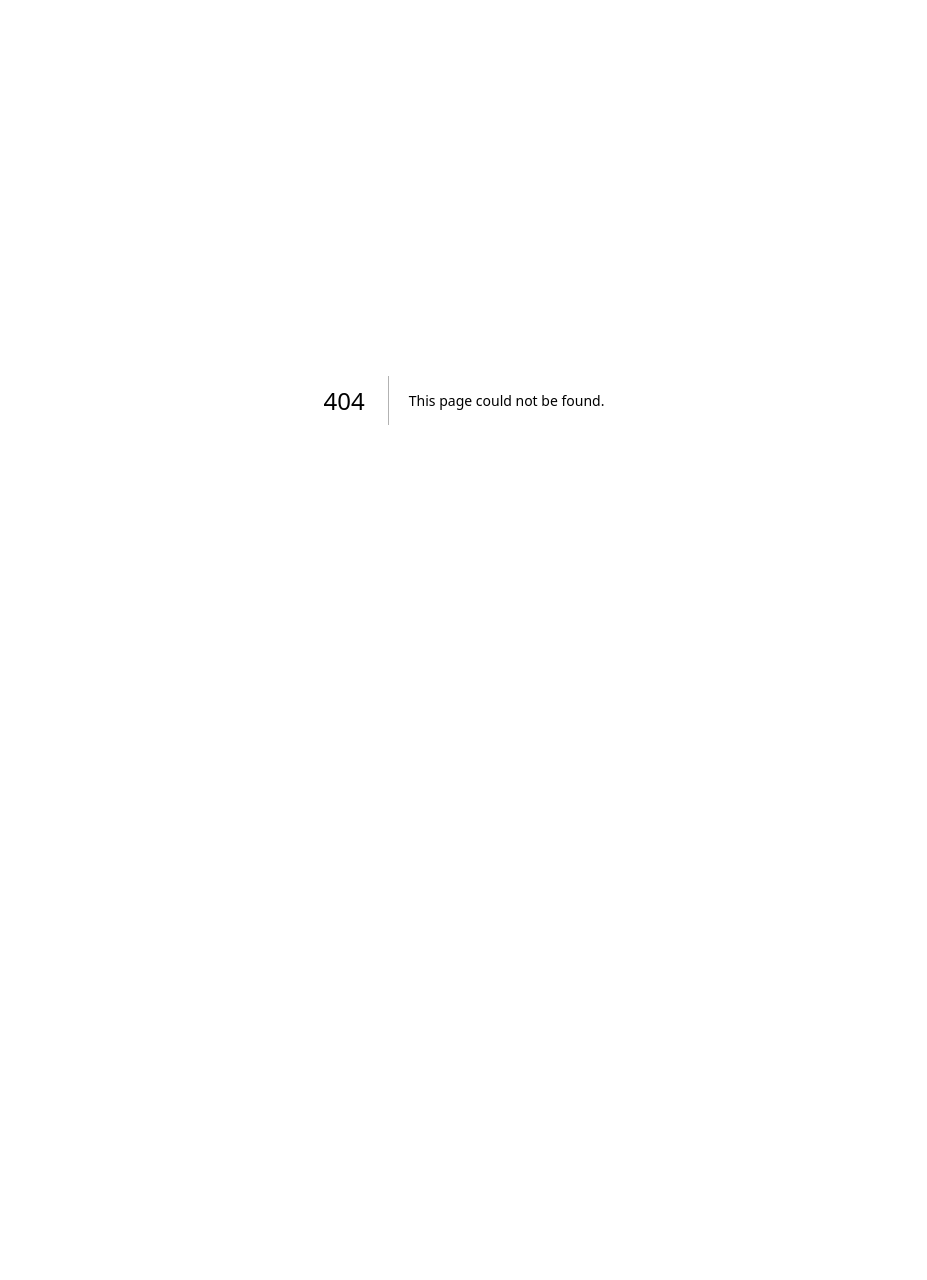
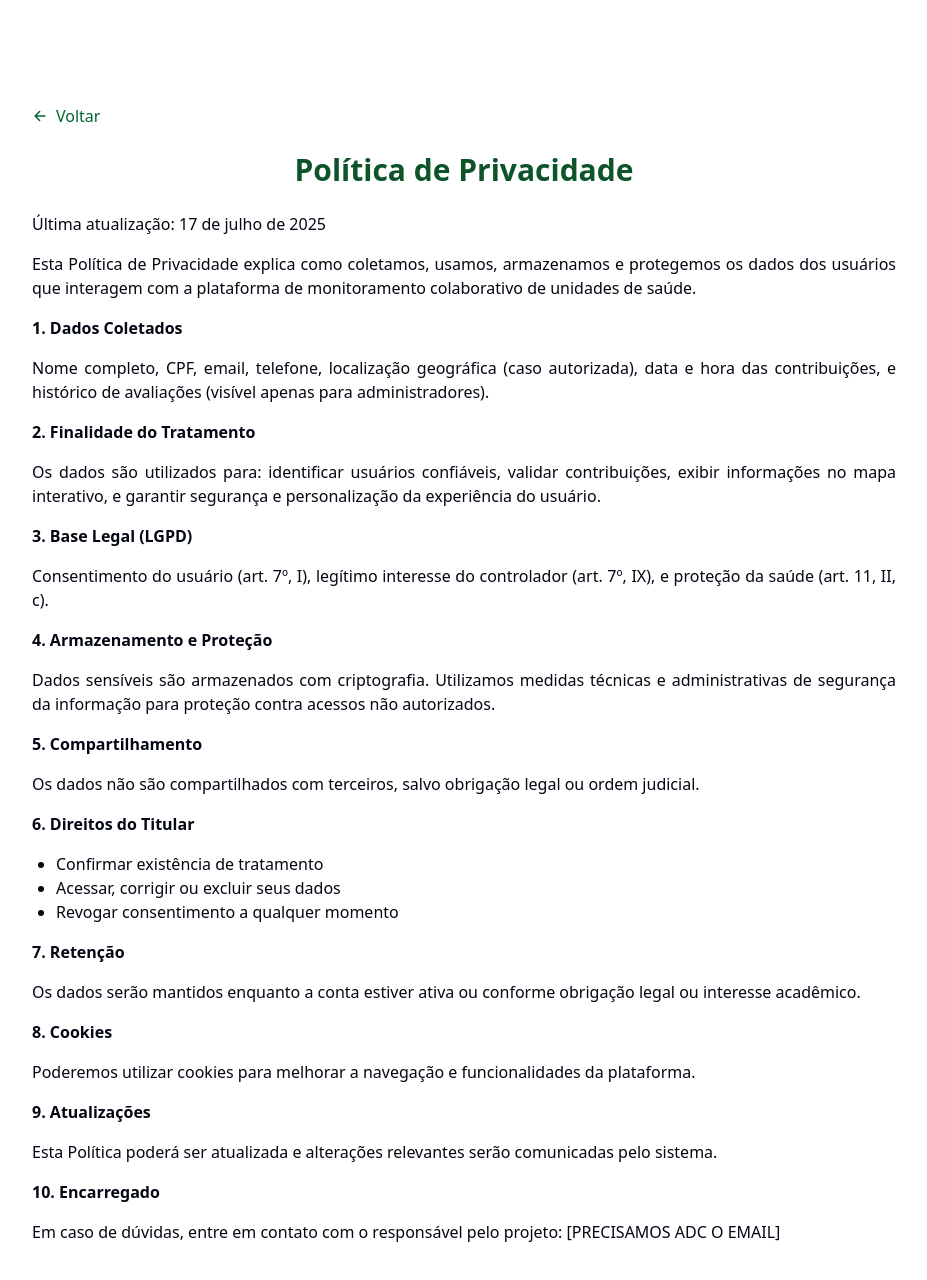
Before and after one commit to N1nh4/frontend-lab-web, a Next.js app: page /politica-de-privacidade in a window 1280 px wide. Before the commit this address had no page. Shown: the top 1280 px of the page, without its empty margins (176-1103 px from the left). Before the commit the page ends 800 px from the top, so only its background shows below. Built offline with nearby package versions, Linux system fonts and the light colour scheme.

Commit message:
feat: implementa página de Politica de Privacidade com layout e estilos finalizados.

```diff
--- /dev/null
+++ b/src/app/(paginas)/(public)/politica-de-privacidade/page.tsx
@@ -0,0 +1,83 @@
+'use client';
+import { useRouter } from 'next/navigation';
+import { IoArrowBack } from 'react-icons/io5';
+
+export default function PoliticaDePrivacidade() {
+  const router = useRouter();
+
+  return (
+    <div className="max-w-4xl mx-auto py-10 px-4 text-justify">
+      <button
+        onClick={() => router.back()}
+        className="flex items-center text-green-800 mb-6 hover:underline"
+      >
+        <IoArrowBack className="mr-2" /> Voltar
+      </button>
+
+      <h1 className="text-3xl font-bold mb-6 text-center text-green-900">Política de Privacidade</h1>
+
+      <p className="mb-4">Última atualização: 17 de julho de 2025</p>
+
+      <p className="mb-4">
+        Esta Política de Privacidade explica como coletamos, usamos, armazenamos e protegemos os dados dos usuários
+        que interagem com a plataforma de monitoramento colaborativo de unidades de saúde.
+      </p>
+
+      <p className="mb-4 font-semibold">1. Dados Coletados</p>
+      <p className="mb-4">
+        Nome completo, CPF, email, telefone, localização geográfica (caso autorizada), data e hora das contribuições,
+        e histórico de avaliações (visível apenas para administradores).
+      </p>
+
+      <p className="mb-4 font-semibold">2. Finalidade do Tratamento</p>
+      <p className="mb-4">
+        Os dados são utilizados para: identificar usuários confiáveis, validar contribuições, exibir informações no
+        mapa interativo, e garantir segurança e personalização da experiência do usuário.
+      </p>
+
+      <p className="mb-4 font-semibold">3. Base Legal (LGPD)</p>
+      <p className="mb-4">
+        Consentimento do usuário (art. 7º, I), legítimo interesse do controlador (art. 7º, IX), e proteção da saúde
+        (art. 11, II, c).
+      </p>
+
+      <p className="mb-4 font-semibold">4. Armazenamento e Proteção</p>
+      <p className="mb-4">
+        Dados sensíveis são armazenados com criptografia. Utilizamos medidas técnicas e administrativas de segurança
+        da informação para proteção contra acessos não autorizados.
+      </p>
+
+      <p className="mb-4 font-semibold">5. Compartilhamento</p>
+      <p className="mb-4">
+        Os dados não são compartilhados com terceiros, salvo obrigação legal ou ordem judicial.
+      </p>
+
+      <p className="mb-4 font-semibold">6. Direitos do Titular</p>
+      <ul className="list-disc pl-6 mb-4">
+        <li>Confirmar existência de tratamento</li>
+        <li>Acessar, corrigir ou excluir seus dados</li>
+        <li>Revogar consentimento a qualquer momento</li>
+      </ul>
+
+      <p className="mb-4 font-semibold">7. Retenção</p>
+      <p className="mb-4">
+        Os dados serão mantidos enquanto a conta estiver ativa ou conforme obrigação legal ou interesse acadêmico.
+      </p>
+
+      <p className="mb-4 font-semibold">8. Cookies</p>
+      <p className="mb-4">
+        Poderemos utilizar cookies para melhorar a navegação e funcionalidades da plataforma.
+      </p>
+
+      <p className="mb-4 font-semibold">9. Atualizações</p>
+      <p className="mb-4">
+        Esta Política poderá ser atualizada e alterações relevantes serão comunicadas pelo sistema.
+      </p>
+
+      <p className="mb-4 font-semibold">10. Encarregado</p>
+      <p className="mb-4">
+        Em caso de dúvidas, entre em contato com o responsável pelo projeto: [PRECISAMOS ADC O EMAIL]
+      </p>
+    </div>
+  );
+}
```
